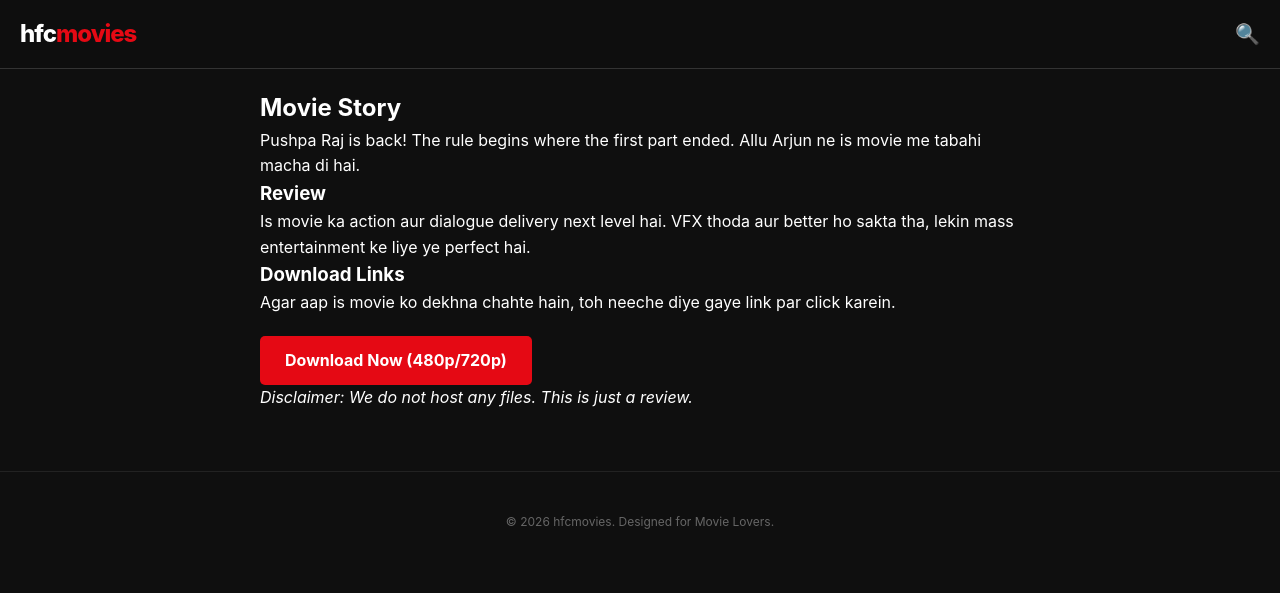
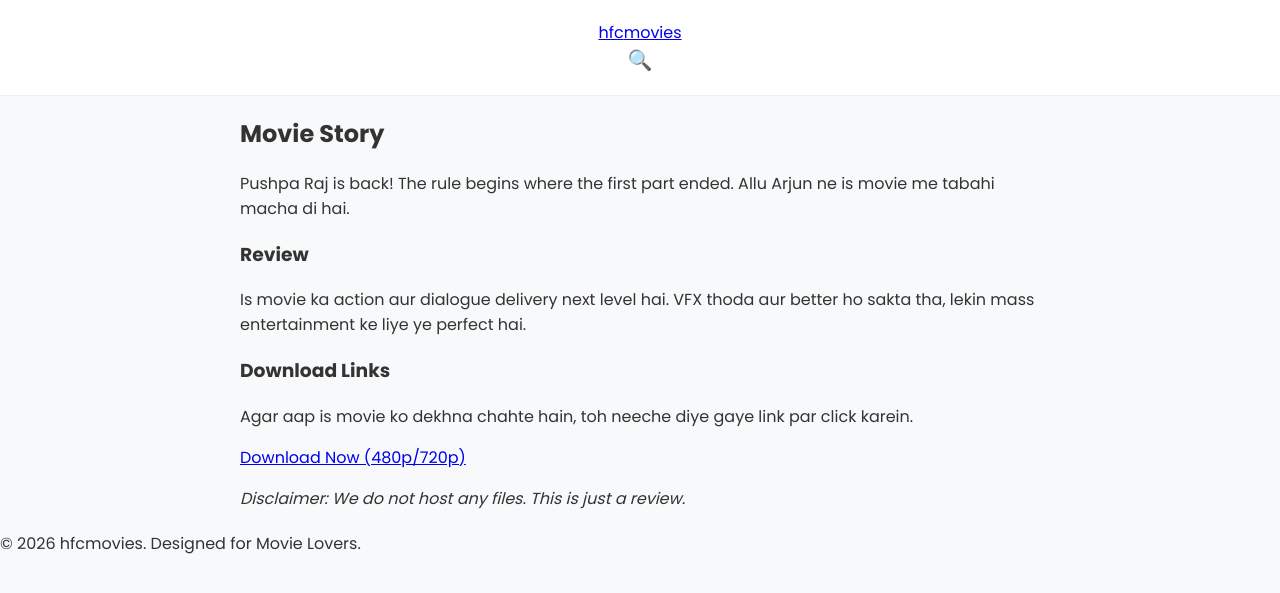
Before and after one commit to narpatprihar2004-boop/hfcmovies, a Jekyll site: the page built from _posts/2026-02-13-sample-movie.md, in a window 1280 px wide. Shown: the top 593 px of the page. Built offline with Jekyll 4.4.1, drawn with Linux system fonts in a browser that asks for light colours.

Commit message:
Update style.css

```diff
--- a/assets/css/style.css
+++ b/assets/css/style.css
@@ -1,62 +1,135 @@
-:root {
-    --primary: #E50914;
-    --bg-dark: #0f0f0f;
-    --card-bg: #161616;
-    --text-main: #ffffff;
-    --text-sec: #b3b3b3;
+/* Google Font Import */
+@import url('https://fonts.googleapis.com/css2?family=Poppins:wght@400;600;700&display=swap');
+
+body {
+    background-color: #f8f9fa; /* Light Background */
+    margin: 0;
+    font-family: 'Poppins', sans-serif;
+    color: #333;
 }
 
-* { box-sizing: border-box; margin: 0; padding: 0; font-family: -apple-system, BlinkMacSystemFont, "Segoe UI", Roboto, sans-serif; }
-
-body { background-color: var(--bg-dark); color: var(--text-main); line-height: 1.6; }
-
-/* Header */
+/* Header Styling */
 header {
-    background: rgba(15, 15, 15, 0.95);
-    backdrop-filter: blur(10px);
-    border-bottom: 1px solid #333;
-    padding: 15px 20px;
-    position: sticky; top: 0; z-index: 100;
-    display: flex; justify-content: space-between; align-items: center;
-}
-.brand { font-size: 24px; font-weight: 800; letter-spacing: -1px; text-decoration: none; color: white; }
-.brand span { color: var(--primary); }
-
-/* Layout */
-.container { max-width: 800px; margin: 0 auto; padding: 20px; }
-.page-title { margin-bottom: 20px; border-left: 4px solid var(--primary); padding-left: 15px; }
-
-/* Movie List Card */
-.movie-card {
-    display: flex; background: var(--card-bg);
-    border-radius: 8px; overflow: hidden; margin-bottom: 20px;
-    border: 1px solid #333; transition: 0.3s; text-decoration: none; color: white;
-}
-.movie-card:hover { transform: translateY(-3px); border-color: var(--primary); }
-
-.poster-wrapper { width: 110px; flex-shrink: 0; }
-.poster-img { width: 100%; height: 100%; object-fit: cover; }
-
-.content { padding: 15px; display: flex; flex-direction: column; justify-content: center; }
-.title { font-size: 18px; font-weight: 700; margin-bottom: 8px; line-height: 1.3; }
-
-.meta-tags { display: flex; gap: 10px; margin-bottom: 10px; }
-.tag { font-size: 11px; padding: 3px 8px; border-radius: 4px; background: #333; color: #ccc; }
-.tag.quality { background: rgba(229, 9, 20, 0.2); color: #ff4d58; }
-
-.desc { font-size: 13px; color: var(--text-sec); display: -webkit-box; -webkit-line-clamp: 2; -webkit-box-orient: vertical; overflow: hidden; }
-
-/* Post Detail Page */
-.post-content img { max-width: 100%; border-radius: 8px; margin: 20px 0; }
-.download-btn {
-    display: inline-block; background: var(--primary); color: white;
-    padding: 12px 25px; text-decoration: none; border-radius: 5px; font-weight: bold; margin-top: 20px;
+    background: #fff;
+    padding: 20px;
+    display: flex;
+    flex-direction: column;
+    align-items: center;
+    border-bottom: 1px solid #eee;
 }
 
-/* Footer */
-footer { text-align: center; padding: 40px 0; color: #666; font-size: 12px; border-top: 1px solid #222; margin-top: 40px;}
+.logo {
+    font-size: 32px;
+    font-weight: 700;
+    color: #000;
+    margin-bottom: 15px;
+}
+.logo span { color: #e50914; } /* Red Color for 'movies' */
 
+/* Search Bar from Screenshot */
+.search-container {
+    display: flex;
+    width: 100%;
+    max-width: 600px;
+    background: #f1f1f1;
+    border-radius: 5px;
+    overflow: hidden;
+}
+.search-container input {
+    flex: 1;
+    padding: 12px 15px;
+    border: none;
+    background: transparent;
+    outline: none;
+    font-size: 16px;
+}
+.search-container button {
+    background: #e50914;
+    color: white;
+    border: none;
+    padding: 0 25px;
+    font-weight: 600;
+    cursor: pointer;
+}
+
+/* Red Tagline Bar */
+.tagline-bar {
+    background: #fff0f1;
+    color: #e50914;
+    text-align: center;
+    padding: 10px;
+    font-weight: 600;
+    font-size: 14px;
+    border-bottom: 1px solid #ffd1d4;
+}
+
+.container {
+    max-width: 800px;
+    margin: 20px auto;
+    padding: 0 15px;
+}
+
+/* Movie Card Styling */
+.movie-card {
+    display: flex;
+    background: #fff;
+    border-radius: 12px;
+    box-shadow: 0 4px 15px rgba(0,0,0,0.05);
+    margin-bottom: 20px;
+    overflow: hidden;
+    text-decoration: none;
+    color: inherit;
+    transition: transform 0.2s;
+    border: 1px solid #eee;
+}
+.movie-card:hover {
+    transform: translateY(-2px);
+    box-shadow: 0 8px 20px rgba(0,0,0,0.1);
+}
+
+.poster-wrapper {
+    width: 120px;
+    flex-shrink: 0;
+}
+.poster-img {
+    width: 100%;
+    height: 100%;
+    object-fit: cover;
+}
+
+.content {
+    padding: 20px;
+    display: flex;
+    flex-direction: column;
+    justify-content: center;
+}
+
+.title {
+    font-size: 16px;
+    font-weight: 700;
+    line-height: 1.4;
+    margin: 0 0 10px 0;
+    color: #000;
+}
+
+.meta-tags {
+    margin-top: 5px;
+}
+
+.year-tag {
+    background-color: #ffe5e7;
+    color: #e50914;
+    padding: 5px 12px;
+    border-radius: 20px;
+    font-size: 12px;
+    font-weight: 700;
+    display: inline-block;
+}
+
+/* Mobile Fix */
 @media (max-width: 600px) {
-    .poster-wrapper { width: 90px; }
-    .title { font-size: 16px; }
+    .movie-card { height: auto; }
+    .poster-wrapper { width: 100px; }
+    .title { font-size: 15px; }
+    .content { padding: 15px; }
 }
```
